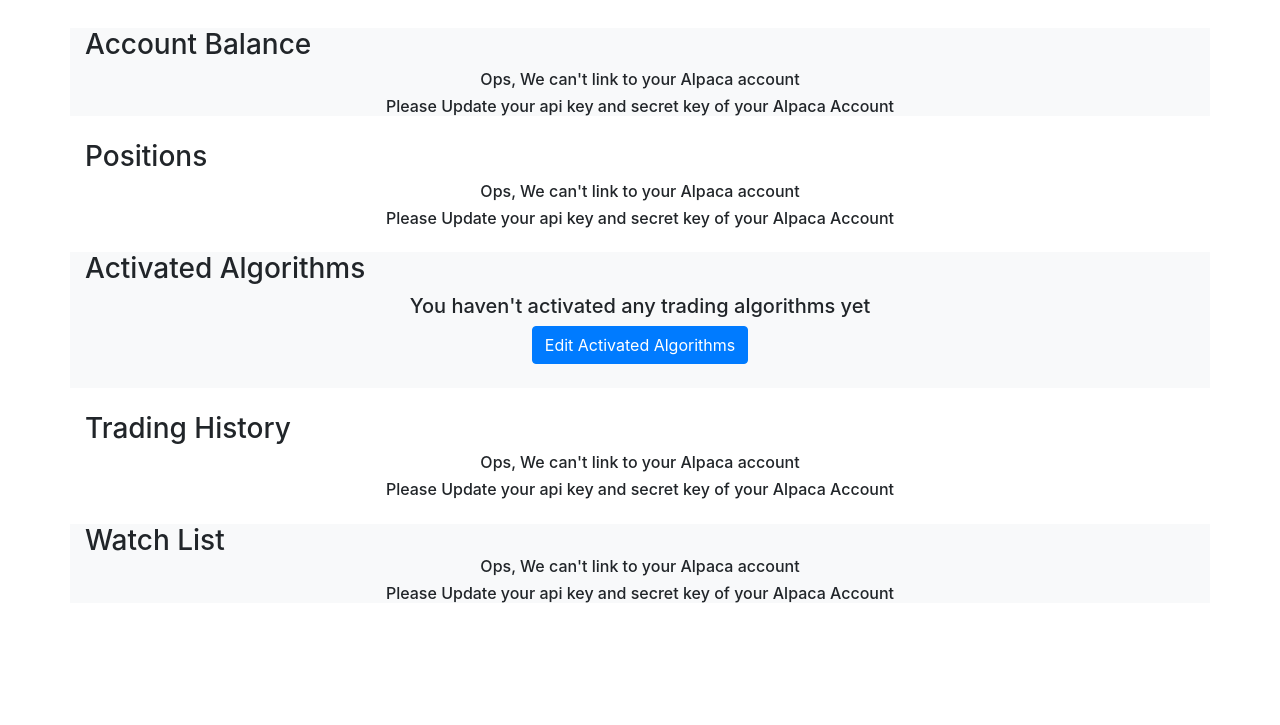
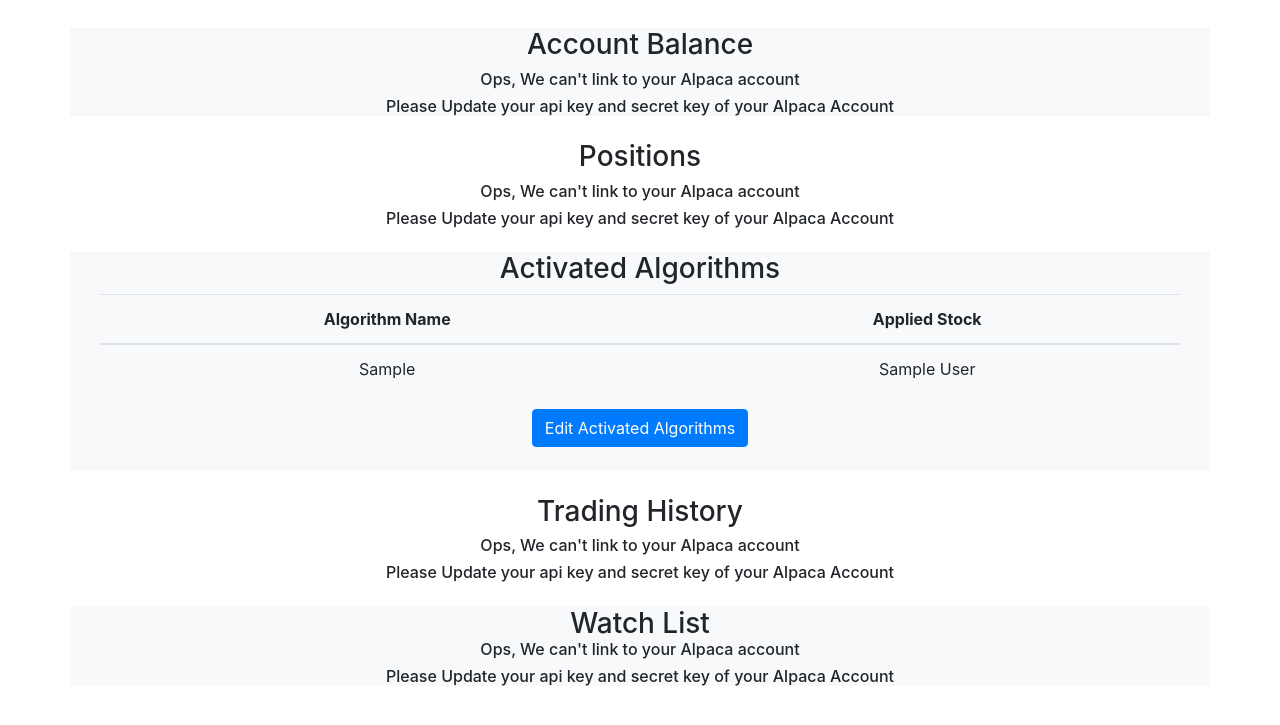
Before and after one commit to yongfu-lu/HODL, a Django app: template user/templates/user/dashboard.html in a window 1280 px wide. Shown: the part 56-781 px from the top of the page. Run offline with Django 4.2, Linux system fonts and the light colour scheme; the template is opened without the code that fills it: values that come from a table or form of the project are taken from there, others are empty; tables that the repository leaves empty hold one stand-in row (values such as "Sample post"); some libraries are stand-ins or nearby versions.

Commit message:
show acvivated algorithms in dashboard page

```diff
--- a/user/models.py
+++ b/user/models.py
@@ -19,3 +19,6 @@
     over_percentage_threshold = models.DecimalField(max_digits=5, decimal_places=2,  blank=True, null=True)
     under_percentage_threshold = models.DecimalField(max_digits=5, decimal_places=2,  blank=True, null=True)
     standard_deviation = models.DecimalField(max_digits=10, decimal_places=2,  blank=True, null=True)
+
+    def __str__(self):
+        return f"{self.user}  {self.algorithm}  {self.stock_name}"
--- a/user/templates/user/dashboard.html
+++ b/user/templates/user/dashboard.html
@@ -5,13 +5,14 @@
 
 {% if messages %}
 {% for message in messages %}
-<div class="alert alert-{{message.tags}} {%if message.tags == 'error'%} alert-danger {%endif%} alert-dismissible fade show" role="alert">
+<div class="alert alert-{{message.tags}} {%if message.tags == 'error'%} alert-danger {%endif%} alert-dismissible fade show"
+     role="alert">
     {{message}}
 </div>
 {%endfor%}
 {%endif%}
 <div class="container mt-2 bg-light">
-    <h3>Account Balance </h3>
+    <h3 class="text-center">Account Balance </h3>
     {% if is_account_linked %}
     <table class="table">
         <thead>
@@ -38,7 +39,7 @@
 </div>
 
 <div class="container mt-4">
-    <h3>Positions</h3>
+    <h3 class="text-center">Positions</h3>
     {%if is_account_linked %}
     <table class="table">
         <thead>
@@ -75,16 +76,35 @@
 
 </div>
 
-<div class="container mt-4 bg-light">
+<div class="container text-center mt-4 bg-light">
     <h3> Activated Algorithms </h3>
-    <div class="container text-center pb-4">
+    <div class="container pb-4">
+        {% if activated_algorithms|length == 0 %}
         <h5>You haven't activated any trading algorithms yet</h5>
+        {% else %}
+        <table class="table">
+            <thead>
+            <tr>
+                <th scope="col">Algorithm Name</th>
+                <th scope="col">Applied Stock</th>
+            </tr>
+            </thead>
+            <tbody>
+            {% for algorithm in activated_algorithms%}
+            <tr>
+                <td>{{algorithm.algorithm}}</td>
+                <td>{{algorithm.stock_name}}</td>
+            </tr>
+            {%endfor%}
+            </tbody>
+        </table>
+        {% endif %}
         <a href="/user/algorithms" class="btn btn-primary"> Edit Activated Algorithms</a>
     </div>
 </div>
 
 <div class="container mt-4">
-    <h3>Trading History</h3>
+    <h3 class="text-center">Trading History</h3>
     {%if is_account_linked %}
     <table class="table">
         <thead>
@@ -123,6 +143,7 @@
 
 <div class="container mt-4 mb-4 bg-light">
     <div>
+        <div class="text-center">
             <span class="h3"> Watch List </span>
             {%if is_account_linked %}
             <!-- Button trigger modal -->
@@ -156,6 +177,7 @@
                 </div>
             </div>
             {%endif%}
+        </div>
     </div>
 
     {%if not is_account_linked %}
--- a/user/views.py
+++ b/user/views.py
@@ -48,8 +48,12 @@
         return redirect('/user/login')
 
     alpaca_account = AlpacaAccount(request.user.api_key, request.user.secret_key)
+    activated_algorithms = ActivatedAlgorithm.objects.filter(user=request.user)
+    print(len(activated_algorithms))
+    print(activated_algorithms)
     context = {
         "is_account_linked": alpaca_account.account_linked,
+        "activated_algorithms": activated_algorithms
     }
     if alpaca_account.account_linked:
         context["account"] = alpaca_account.get_account()
```
Lines whose indentation alone changed are shown as unchanged.
